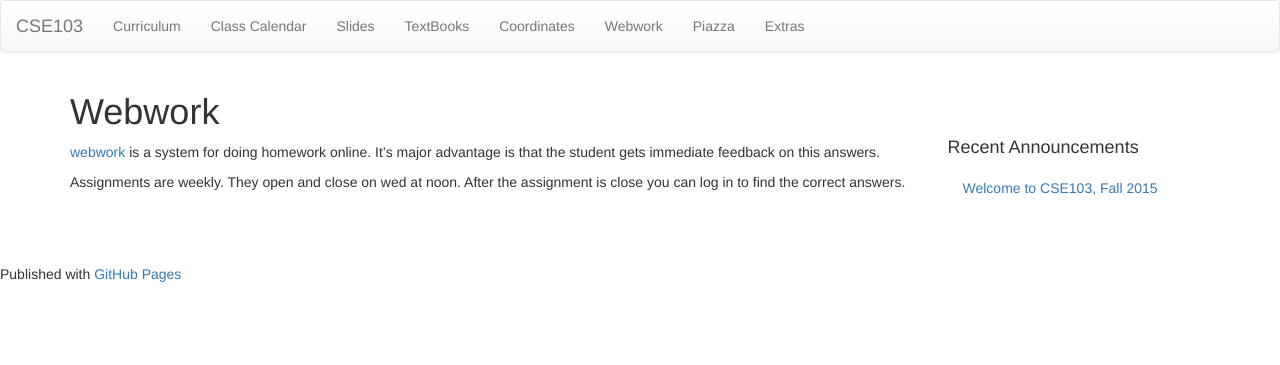
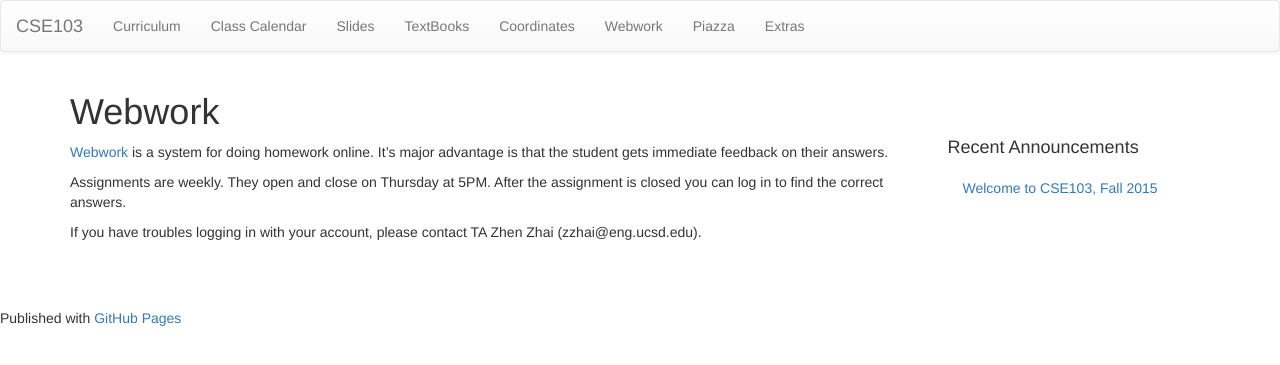
Before and after one commit to cse103/cse103.github.io, a Jekyll site: the page built from pages/4.Webwork.md, in a window 1280 px wide. Shown: the top 365 px of the page. Built offline with Jekyll 4.4.1, drawn with Linux system fonts in a browser that asks for light colours; nearby versions of some CDN libraries; Markdown is read by kramdown in place of the engine named in the settings.

Commit message:
Update 4.Webwork.md

```diff
--- a/pages/4.Webwork.md
+++ b/pages/4.Webwork.md
@@ -3,9 +3,11 @@ layout: default
 title: Webwork
 ---
 
-[webwork](http://webwork.cse.ucsd.edu/webwork2/CSE103_Fall14/)
+[Webwork](http://webwork.cse.ucsd.edu/webwork2/CSE103_Fall14/)
 is a system for doing homework online. It's major advantage is
-that the student gets immediate feedback on this answers.
+that the student gets immediate feedback on their answers.
 
-Assignments are weekly. They open and close on wed at noon. After the
-assignment is close you can log in to find the correct answers.
+Assignments are weekly. They open and close on Thursday at 5PM. After the
+assignment is closed you can log in to find the correct answers.
+
+If you have troubles logging in with your account, please contact TA Zhen Zhai (zzhai@eng.ucsd.edu).
```
